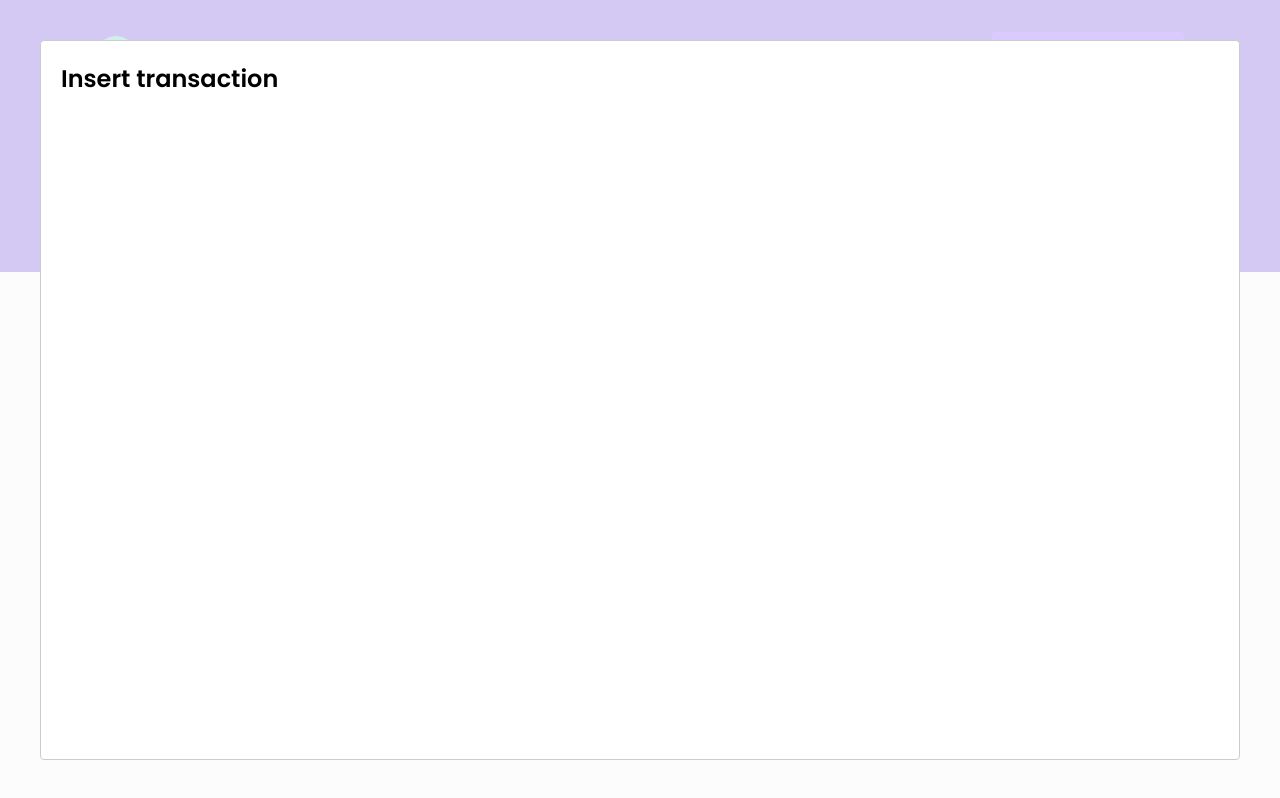
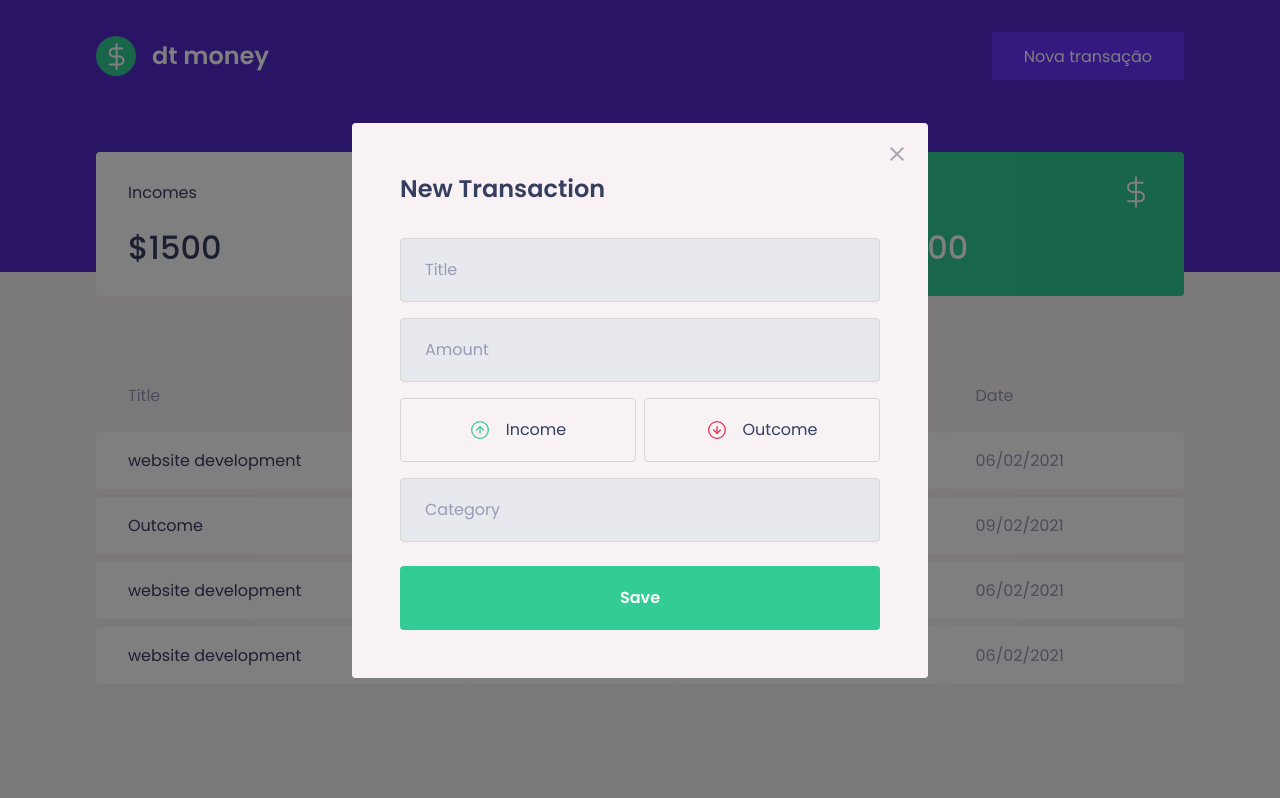
Before and after one commit to marshalneves/devmoney, a React (Create React App) app: page / in a window 1280 px wide. Both pictures are taken after a click on the button "Nova transação". Built offline with nearby package versions, Linux system fonts and the light colour scheme; no server answers; what miragejs would draw is missing.

Commit message:
Stylizing Modal Component

```diff
--- a/package.json
+++ b/package.json
@@ -13,6 +13,7 @@
     "@types/react-modal": "^3.12.1",
     "axios": "^0.21.1",
     "miragejs": "^0.1.41",
+    "polished": "^4.1.3",
     "react": "^17.0.2",
     "react-dom": "^17.0.2",
     "react-modal": "^3.14.3",
--- a/src/components/NewTransactionModal/index.tsx
+++ b/src/components/NewTransactionModal/index.tsx
@@ -1,4 +1,9 @@
 import Modal from "react-modal";
+import * as S from "./styles";
+
+import incomeImg from '../../assets/income.svg';
+import outcomeImg from '../../assets/outcome.svg';
+import closeImg from "../../assets/close.svg";
 
 interface NewTransactionModalProps {
   isOpen: boolean;
@@ -10,8 +15,37 @@
   onRequestClose,
 }: NewTransactionModalProps) {
   return (
-    <Modal isOpen={isOpen} onRequestClose={onRequestClose}>
-      <h2>Insert transaction</h2>
+    <Modal
+      isOpen={isOpen}
+      onRequestClose={onRequestClose}
+      overlayClassName="react-modal-overlay"
+      className="react-modal-content"
+    >
+      <button type="button" onClick={onRequestClose} className='react-modal-close'>
+        <img src={closeImg} alt="Close modal" />
+      </button>
+
+      <S.Container>
+        <h2>New Transaction</h2>
+
+        <input type="text" placeholder="Title" />
+        <input type="number" placeholder="Amount" />
+
+        <S.TransactionTypeContainer>
+            <button type="button">
+                <img src={incomeImg} alt="" />
+                <span>Income</span>
+            </button>
+            <button type="button">
+                <img src={outcomeImg} alt="" />
+                <span>Outcome</span>
+            </button>
+
+        </S.TransactionTypeContainer>
+
+        <input type="text" placeholder="Category" />
+        <button type="submit">Save</button>
+      </S.Container>
     </Modal>
   );
 }
--- /dev/null
+++ b/src/components/NewTransactionModal/styles.ts
@@ -0,0 +1,86 @@
+import { darken } from "polished";
+import styled from "styled-components";
+
+
+export const Container = styled.form`
+  h2 {
+    color: var(--text-title);
+    font-size: 1.5rem;
+    margin-bottom: 2rem;
+  }
+
+  input {
+    width: 100%;
+    padding: 0 1.5rem;
+    height: 4rem;
+    border-radius: 0.25rem;
+
+    border: 1px solid #d7d7d7;
+    background: #e7e9ee;
+
+    font-weight: 400;
+    font-size: 1rem;
+
+    &::placeholder {
+      color: var(--text-body);
+    }
+
+    & + input {
+      margin-top: 1rem;
+    }
+  }
+
+  button[type="submit"] {
+    width: 100%;
+    padding: 0 1.5rem;
+    height: 4rem;
+    background: var(--green);
+    color: #fff;
+    border-radius: 0.25rem;
+    border: 0;
+    font-size: 1rem;
+    margin-top: 1.5rem;
+    font-weight: 600;
+
+    transition: filter 0.2s;
+
+    &:hover {
+      filter: brightness(0.9);
+    }
+  }
+`;
+export const TransactionTypeContainer = styled.div`
+    margin: 1rem 0;
+    display: grid;
+    grid-template-columns: 1fr 1fr;
+    gap: 0.5rem;
+
+    button {
+        height: 4rem;
+        border: 1px solid #d7d7d7;
+        border-radius: 0.25rem;
+        background: transparent;
+
+        display: flex;
+        align-items: center;
+        justify-content: center;
+
+        transition: border-color 0.2s;
+
+        &:hover {
+            border-color: ${darken(0.1, '#d7d7d7')};
+        }
+
+        img {
+            width: 20px;
+            height: 20px;
+        }
+
+        span {
+            display: inline-block;
+            margin-left: 1rem;
+            font-size: 1rem;
+            color: var(--text-title);
+        }
+    }
+`;
--- a/src/styles/global.ts
+++ b/src/styles/global.ts
@@ -52,4 +52,42 @@
         opacity: 0.6;
         cursor: not-allowed;
     }
+
+    .react-modal-overlay {
+        background: rgba(0, 0, 0, 0.5);
+
+        position: fixed;
+        top: 0;
+        bottom: 0;
+        right: 0;
+        left: 0;
+
+        display: flex;
+        align-items: center;
+        justify-content: center;
+    }
+
+    .react-modal-content {
+        width: 100%;
+        max-width: 576px;
+        background: var(--background);
+        padding: 3rem;
+        position: relative;
+        border-radius: 0.24rem;
+    }
+
+    .react-modal-close {
+        position: absolute;
+        right: 1.5rem;
+        top: 1.5rem;
+        border: 0;
+        background: transparent;
+
+        transition: filter 0.2s;
+
+        &:hover {
+            filter: brightness(0.8);
+        }
+    }
+
 `;
```
Also changed, not shown: 1 other file (tests, documents, lock files or other folders).
